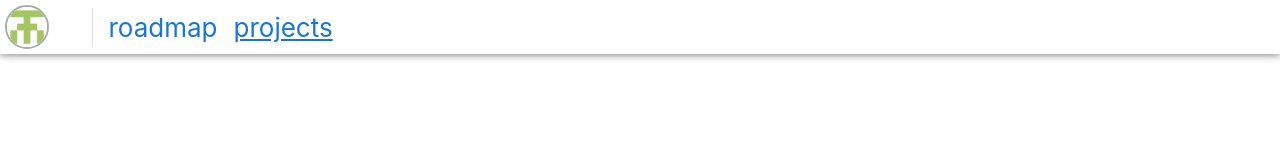
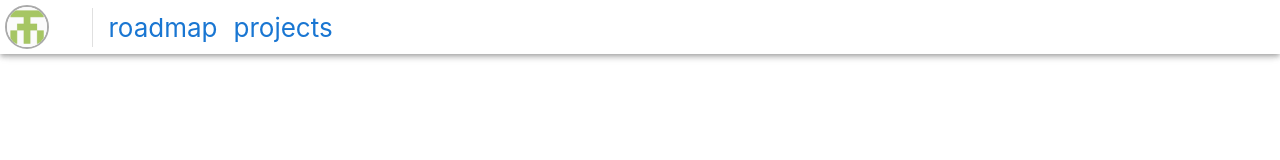
Before and after one commit to karas-naeem/portfolio, a React (Create React App) app: page / in a window 1280 px wide. Shown: the top 160 px of the page. Built offline with nearby package versions, Linux system fonts and the light colour scheme.

Commit message:
debug react router

```diff
--- a/src/App.js
+++ b/src/App.js
@@ -21,7 +21,7 @@ function App() {
 						<Link underline='none' component={ReactRouterDomLink} to="/roadmap">
 							roadmap
 						</Link>
-						<Link underline='non' component={ReactRouterDomLink} to="/projects">
+						<Link underline='none' component={ReactRouterDomLink} to="/projects">
 							projects
 						</Link>
 					</Stack>
```
